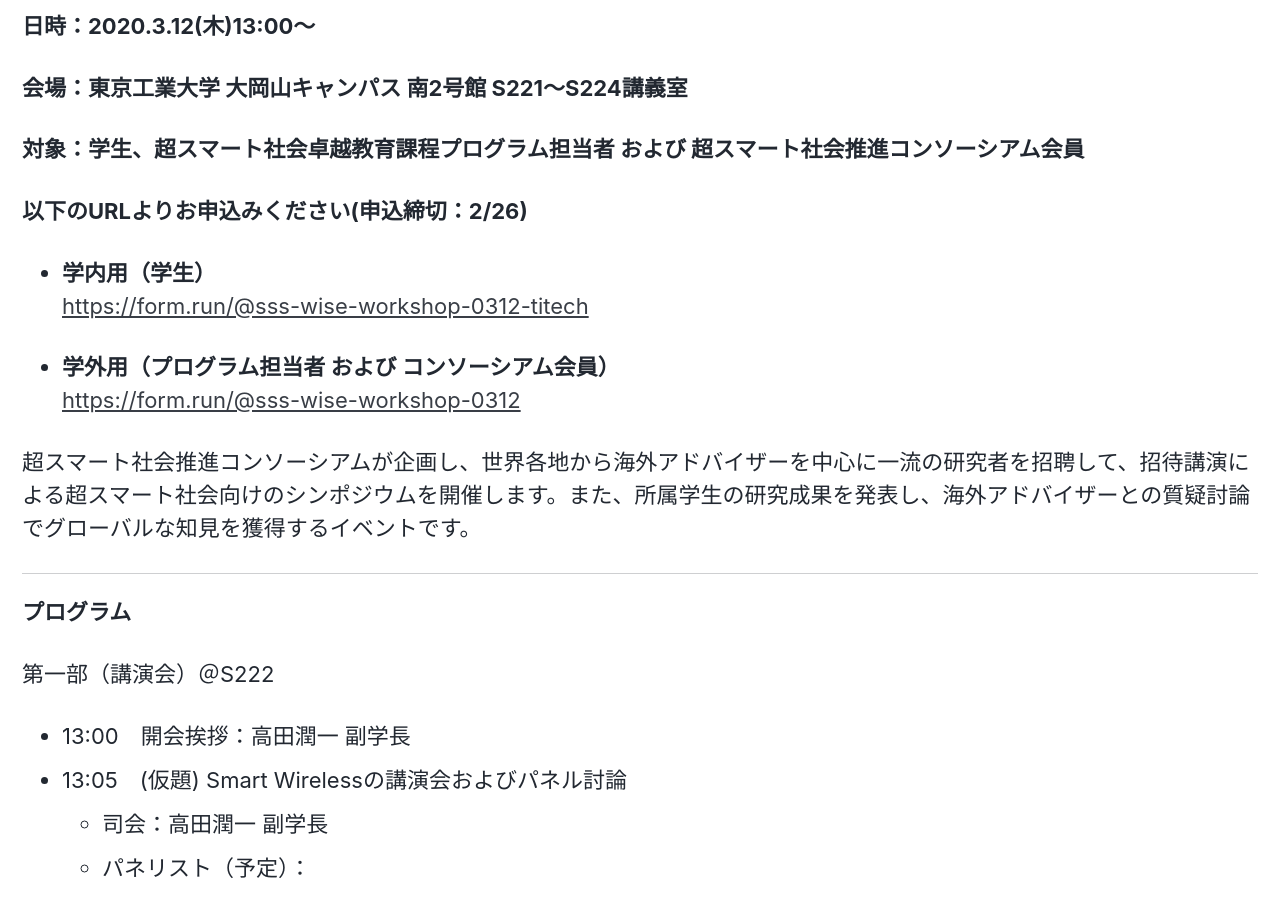
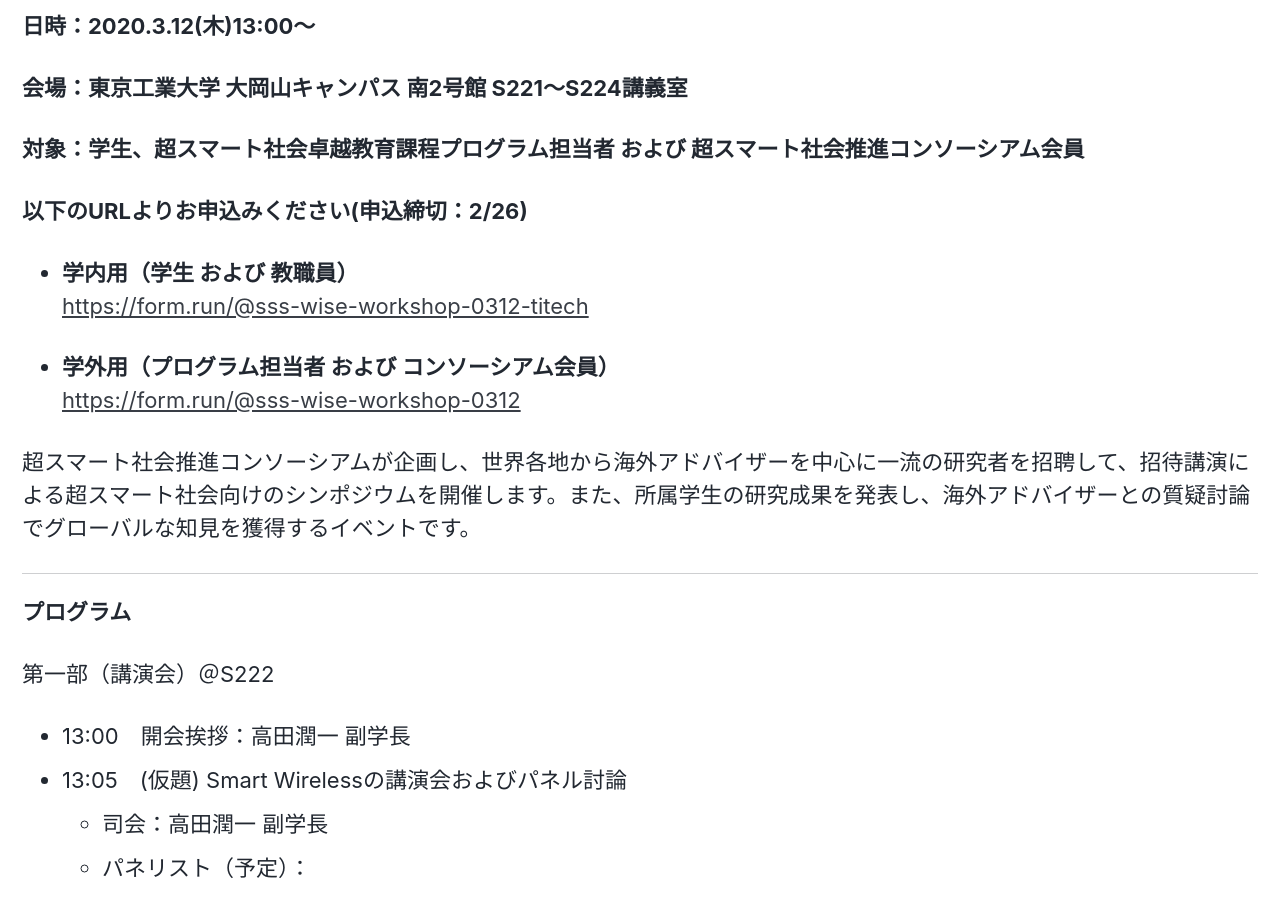
Before and after one commit to fl1d/w0ex.github.io, a Jekyll site: the page built from _pages/global_forum.md, in a window 1280 px wide and 900 px high, scrolled down 571 px. Built offline with Jekyll 4.4.1, drawn with Linux system fonts in a browser that asks for light colours; cached includes are drawn as plain includes; nearby versions of some CDN libraries.

Commit message:
Update global_forum.md

```diff
--- a/_pages/global_forum.md
+++ b/_pages/global_forum.md
@@ -38,7 +38,7 @@
 
 **以下のURLよりお申込みください(申込締切：2/26)**
 
-* **学内用（学生）**<br>
+* **学内用（学生 および 教職員）**<br>
   [https://form.run/@sss-wise-workshop-0312-titech](https://form.run/@sss-wise-workshop-0312-titech)
 
 * **学外用（プログラム担当者 および コンソーシアム会員）**<br>
```
